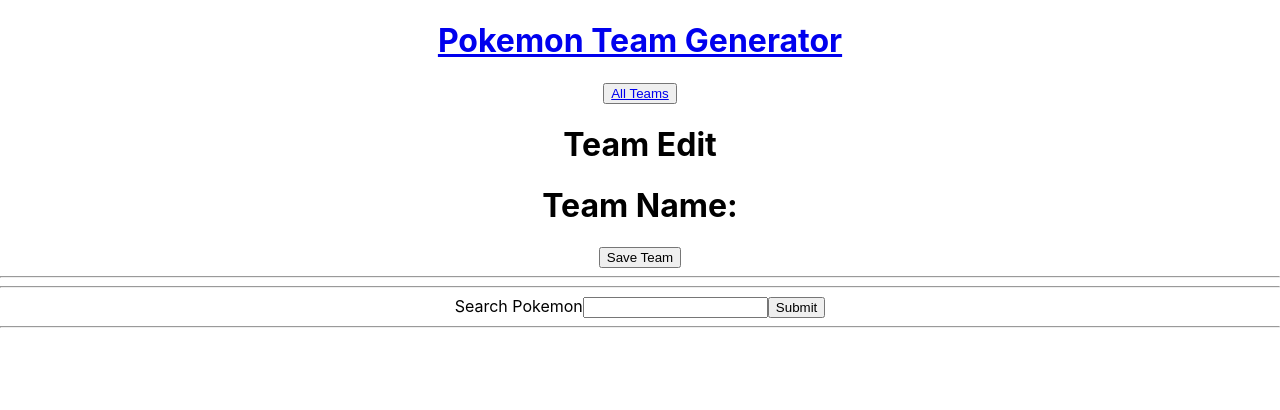
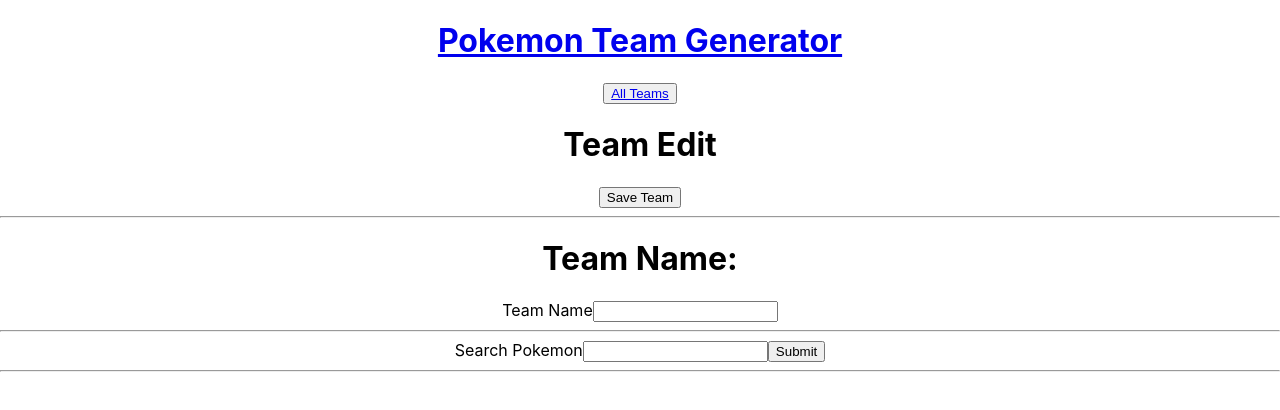
Before and after one commit to Nihaprezz/mern_poke_teamCreator, a React (Create React App) app: page /team/1/edit in a window 1280 px wide. Shown: the top 410 px of the page. Built offline with nearby package versions, Linux system fonts and the light colour scheme; no server answers.

Commit message:
custom team name and edit functionality done

```diff
--- a/src/containers/GenerateTeamCont.js
+++ b/src/containers/GenerateTeamCont.js
@@ -6,6 +6,7 @@
 
 const GenerateTeamContainer = () => {
     const [ team, setTeam ] = useState([])
+    const [ name, setName ] = useState('')
 
     const generateNew = () => {
         axios.get(backend + '/teams/generate')
@@ -14,7 +15,7 @@
     }
 
     const saveTeam = () => {
-        let teamname = 'serg'
+        let teamname = name ? name : 'PokeTeam'
         let pokemons = team.map(pkm => {
             return {
                 pokename: pkm.split("xy/")[1].split('.gif')[0],
@@ -31,10 +32,21 @@
         .catch(error => console.log(error))
     }
 
+    const handleTeamname = (e) => {
+        setName(e.target.value)
+    }
+
     return (
         <div>
 
             <button onClick={() => generateNew()}>Generate</button>
+
+            {team.length !== 0 ? (
+                <div>
+                    <label>Username</label>
+                    <input type="text" onChange={(e) =>  handleTeamname(e)}></input>
+                </div>
+            ): null}
 
             <div>
                 {team.map((sprite, index) => {
--- a/src/containers/TeamEdit.js
+++ b/src/containers/TeamEdit.js
@@ -8,6 +8,7 @@
 const TeamEdit = (props) => {
     const [teaminfo, setTeaminfo] = useState([])
     const [pokemon, setPokemon] = useState([])
+    const [teamName, setTeamName] = useState("")
 
 
     useEffect(() => {
@@ -15,13 +16,19 @@
         .then(resp => {
             setTeaminfo(resp.data)
             setPokemon(resp.data.pokemons)
+            setTeamName(resp.data.teamname)
         })
         .catch(error => console.log(error))
     },[props.teamId])
     //without empty array it continues to fetch from the backend?
 
     const updateTeam = () => {
-        axios.post(backend + `/teams/update/${teaminfo._id}`, pokemon)
+        let updatedTeam = {
+            teamname: teamName,
+            pokemons: pokemon
+        }
+
+        axios.post(backend + `/teams/update/${teaminfo._id}`, updatedTeam)
         .then(res => {
             console.log(res.data) //need to give a message to user with success
         })
@@ -50,14 +57,22 @@
         }
     }
 
+    const handleNameChange = (e) => {
+        setTeamName(e.target.value)
+    }
+
     return(
         <div>
             <h1>Team Edit </h1>
-            <h1> Team Name: {teaminfo.teamname}</h1>
 
             <button onClick={() => updateTeam()}>Save Team</button>
 
             <hr></hr>
+
+            <h1> Team Name: {teaminfo.teamname}</h1>
+
+            <label>Team Name</label>
+            <input type="text" value={teamName} onChange={(e) => handleNameChange(e)}></input>
 
             {pokemon.length !== 0 ? (
                  <div>
```
Also changed, not shown: 1 other file (tests, documents, lock files or other folders).
